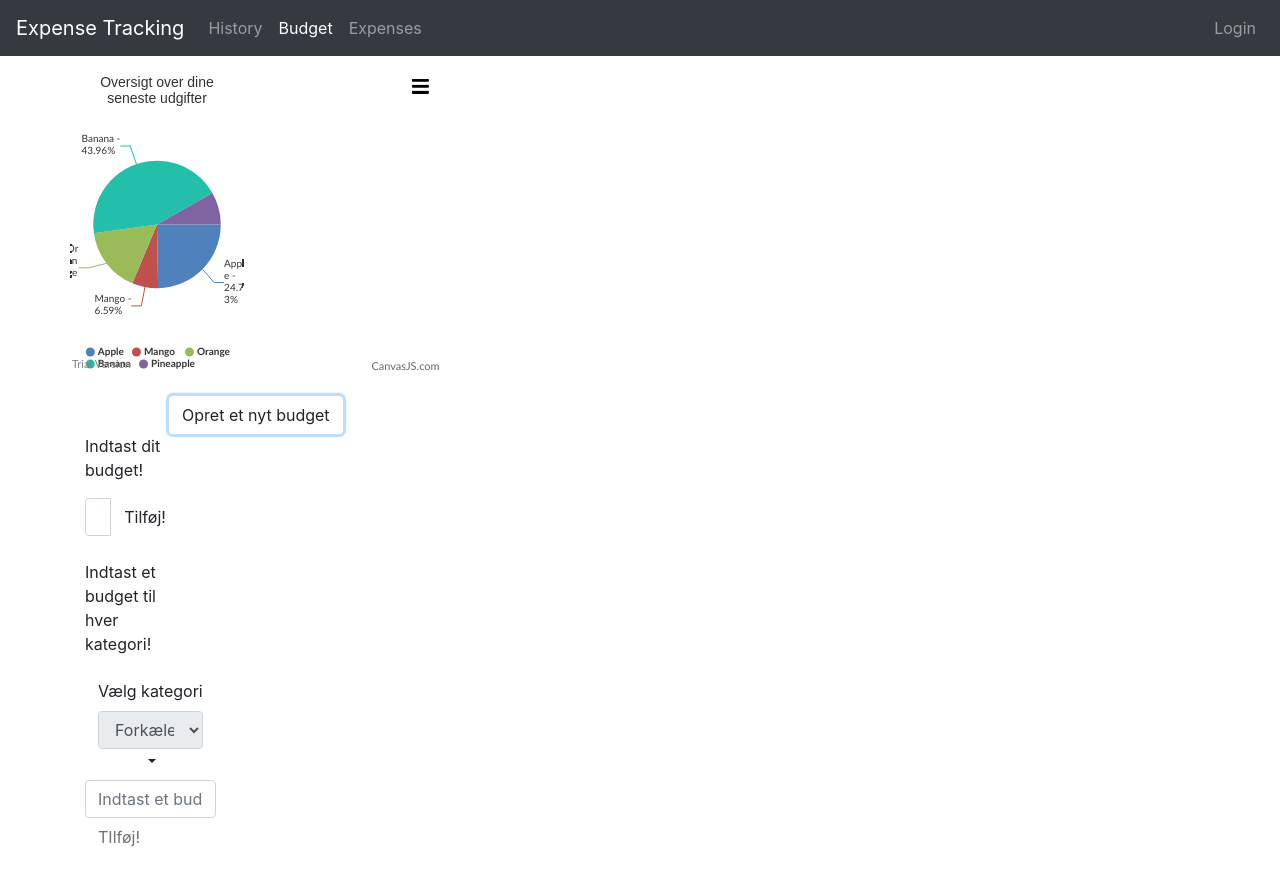
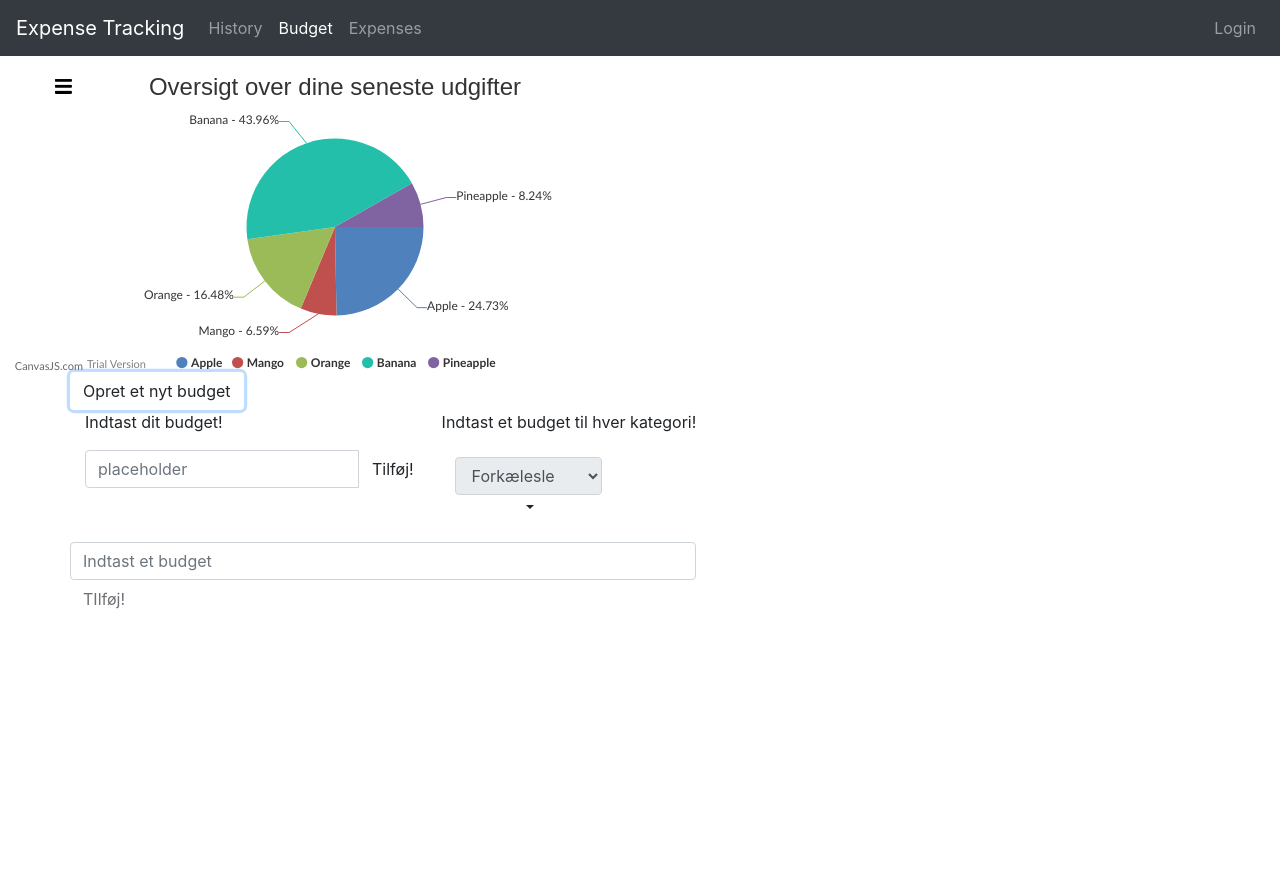
Before and after one commit to magnusbrok/Expense-Tracker-FrontEnd, an Angular app: page /budget in a window 1280 px wide. Both pictures are taken after a click on the button "Opret et nyt budget". After the commit the page ends 800 px from the top, so only its background shows below. Built offline with nearby package versions, Linux system fonts and the light colour scheme.

Commit message:
fixed budget placements

```diff
--- a/src/app/budget/budget.component.html
+++ b/src/app/budget/budget.component.html
@@ -1,42 +1,58 @@
+<div class="col">
+  <div class="row">
+    <div class="col-auto">
       <div  id="chartContainer"style="height: 300px; width: 100%;" chartTopMargin="70"></div> <!--padding-top: 30px;-->
+    </div>
+  </div>
+  <div class="row">
+    <div class="col-auto">
       <div class="form-group">
-  <label class="col-md-12"></label>
-  <div style="text-align: center">
+
+        <div class="row" style="text-align: center">
           <button (click)="show()" class="btn btn-default">Opret et nyt budget</button>
         </div>
-  <div *ngIf="!isHidden">
-  <div class="col-md-4" >
+        <div class="row" *ngIf="!isHidden">
+          <div class="col  md 4" >
             <p>Indtast dit budget!</p>
             <div class="input-group">
               <input class="form-control" placeholder="placeholder" type="text">
-      <div class="input-group-btn" >
+              <div class="input-group-btn">
                 <button (click)="buttonEnabled()" class="btn btn-default" type="button">
                   Tilføj!
                 </button>
               </div>
             </div>
           </div>
-  <label class="col-md-12"></label>
-  <div class="col-md-4">
+
+
+          <div class="row">
+            <div class="col">
               <p>Indtast et budget til hver kategori!</p>
               <div class="input-group">
                 <div class="input-group-btn" appDropDownMenu>
                   <div type="button" class="btn btn-default dropdown-toggle">
-          <label for="category">Vælg kategori</label>
                     <select [disabled]="buttonDisabled" id="category" name="kategori" class="form-control">
                       <option value="1">Forkælesle</option>
                       <option value="2">Druk</option>
                       <option value="2">Computerspil</option>
                     </select>
                   </div>
+
+                </div>
+              </div>
+            </div>
+          </div>
+
+
+        </div>
+      </div>
+    </div>
+  </div>
+</div>
+
 <input class="form-control" placeholder="Indtast et budget" type="text">
 <div class="input-group-btn" >
   <button [disabled]="buttonDisabled"  class="btn btn-default" type="button">
     TIlføj!
   </button>
 </div>
-    </div>
-  </div>
-  </div>
-</div>
-</div>
--- a/src/app/expenses/expense-edit/expense-edit.component.html
+++ b/src/app/expenses/expense-edit/expense-edit.component.html
@@ -18,11 +18,7 @@
             <option value="2">Computerspil</option>
           </select>
         </div>
-
-
-
-
-        <div class="class col-sm-3 form-group">
+        <div class="class col sm 3 form-group">
           <label for="inputMDEx">Choose your date</label>
           <div class="md-form">
             <input type="date" id="inputMDEx" class="form-control">
--- a/src/app/expenses/expenses.component.html
+++ b/src/app/expenses/expenses.component.html
@@ -1,5 +1,5 @@
 <div class="row">
-  <div class="class col-xs-10">
+  <div class="col-xs-10">
     <div class="row">
       <app-expense-edit></app-expense-edit>
     </div>
```
Lines whose indentation alone changed are shown as unchanged.
